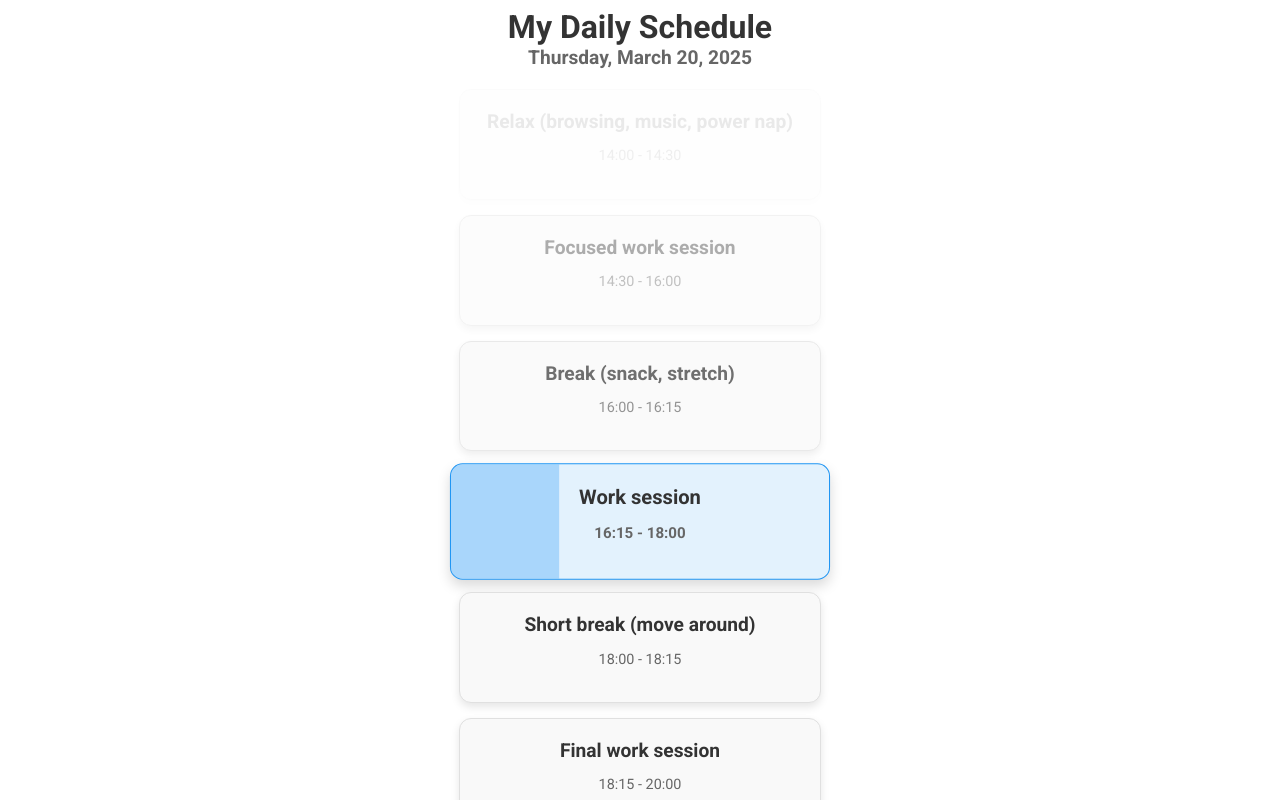
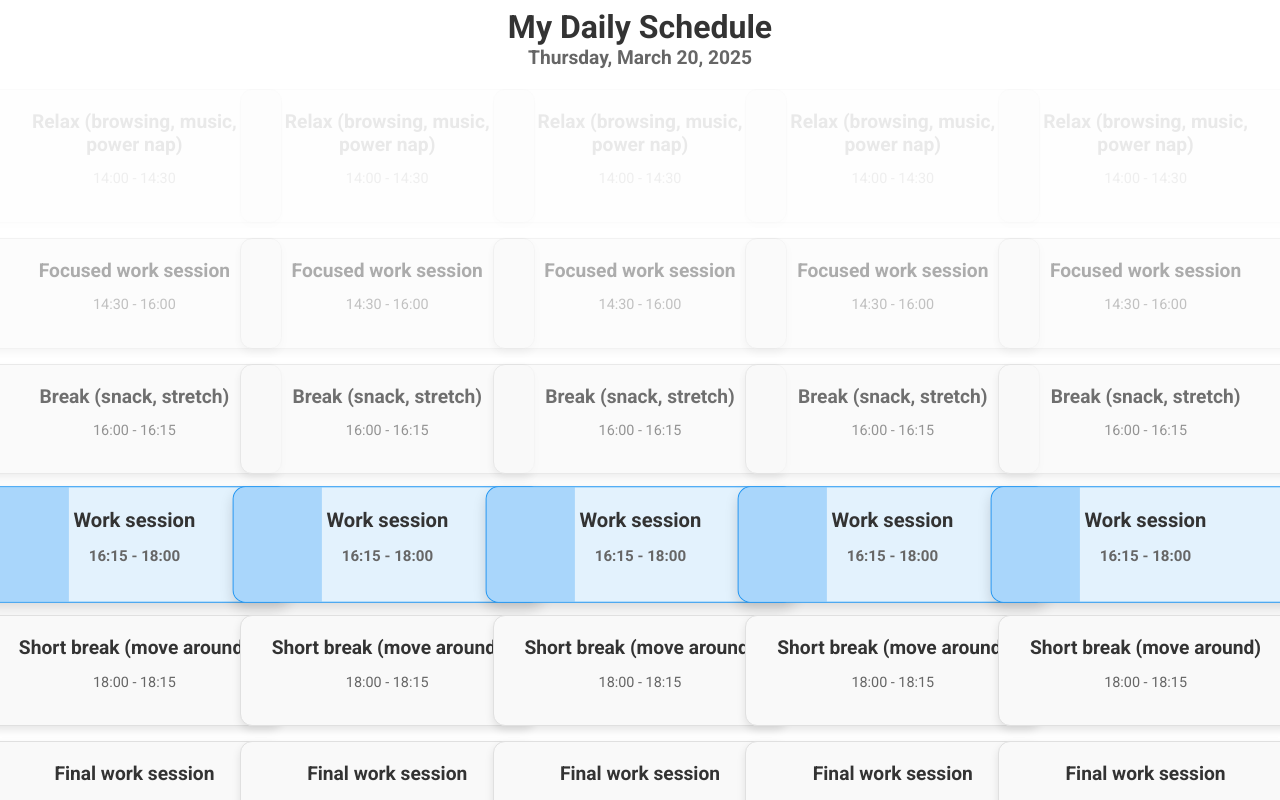
Before and after one commit to facubara/DayTracker, an Angular app in the folder day-habit-tracker/: page / in a window 1280 px wide. Shown: the top 800 px of the page. Built offline with nearby package versions, Linux system fonts and the light colour scheme.

Commit message:
mas dias

```diff
--- a/day-habit-tracker/src/app/habit-tracker/habit-tracker.component.ts
+++ b/day-habit-tracker/src/app/habit-tracker/habit-tracker.component.ts
@@ -16,7 +16,8 @@
         <h1>My Daily Schedule</h1>
         <h2>{{ currentDate | date: 'fullDate' }}</h2>
     </div>
-    <div class="task-container">
+    <div class="month-container" style="display:flex">
+      <div *ngFor="let day of daysOfMonth" class="task-container">
         <div *ngFor="let task of visibleTasks; let i = index" class="task-card"
             [class.focus]="isCurrentTask(task)"
             [style.opacity]="getOpacity(i)">
@@ -24,6 +25,7 @@
           </div>
           <h2>{{ task.title }}</h2>
           <p>{{ task.startTime }} - {{ task.endTime }}</p>
+        </div>
       </div>
     </div>
   `,
@@ -118,6 +120,7 @@
   currentDate: Date = new Date();
   visibleTasks: Task[] = [];
   updatedCurrentIndex = 0;
+  daysOfMonth= [1,2,3,4,5];
 
   isCurrentTask(task: Task): boolean {
     const now = new Date();
```
Lines whose indentation alone changed are shown as unchanged.
